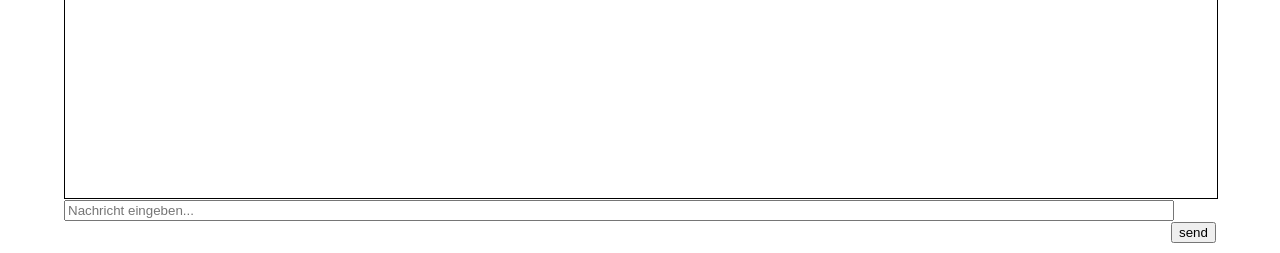
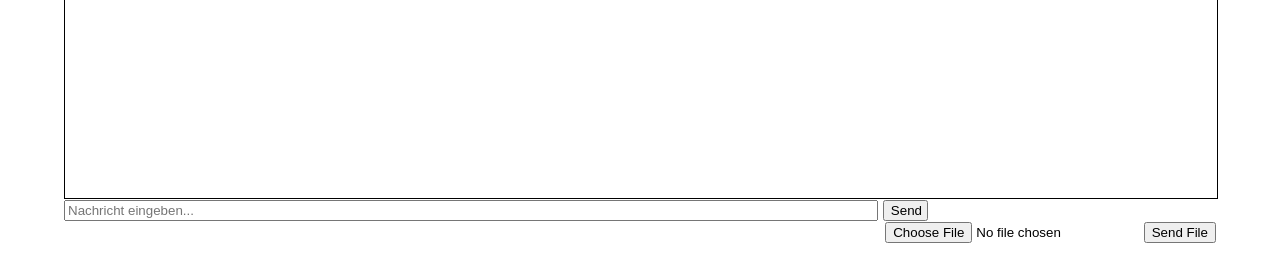
Before and after one commit to j94wittwer/ChitterChatter, a PHP site: page /pages/chat.php in a window 1280 px wide. Shown: the part 547-800 px from the top of the page. Run offline with PHP 8.4, Linux system fonts and the light colour scheme; the visitor is signed in with stand-in values (Sample User, id 1); data that the repository does not hold is empty; some libraries are stand-ins or nearby versions; some web fonts are replaced.

Commit message:
.sqp added

```diff
--- a/css/chat.css
+++ b/css/chat.css
@@ -73,11 +73,20 @@ h2 {
 	display: inline-block;
 	margin-top: 1px;
 	width: 45px;
-	float: right;
+}
+.chatfooter #sendfile {
+	display: inline-block;
+	margin-top: 1px;
+	width: auto;
 }
 
-.chatfooter input {
+.chatfooter input[type=file] {
+	margin : 1px;
+	width: auto;
+}
+
+.chatfooter input[type=text] {
 	display: inline-block;
 	margin-top: 1px;
-	width: calc(100% - 50px);
+	width: 70%;
 }
--- a/js/chat.js
+++ b/js/chat.js
@@ -5,8 +5,9 @@ $(document).ready(function(){
 	var newMessageCounter = 0;
 	$('#sendmessage').click(function(){
 		sendmessage();
+	});
 
-	});
+
 	$('#arrow').click(function(){
 		$('#chat').animate({ scrollTop: $('#chat')[0].scrollHeight }, 600);
 	});
@@ -67,6 +68,7 @@ $(document).ready(function(){
 		$('#message').val("");
 		}
 	}
+
 	function playSound($filename){
 		/*if($filename){
 			var audio = new Audio('../sound/referee.mp3');
--- a/pages/chat.php
+++ b/pages/chat.php
@@ -4,7 +4,11 @@
 		header("Location: login");
 	}
 	if (isset ($_REQUEST['openchat'])){
-		$_SESSION['roomid'] = $_POST['roomid'];
+	    if($_GET['roomid'] == '') {
+            $_SESSION['roomid'] = $_POST['roomid'];
+        } else {
+            $_SESSION['roomid'] = $_GET['roomid'];
+        }
 		$_SESSION['lastmessageid'] = 0;
 	}
 
@@ -38,9 +42,14 @@
 	<img id="arrow" alt="arrow_down"src="../img/arrow_down.png">
 	</div>
 	<div class="chatfooter">
-		<form method="post" id="chatform">
-			<input type="text" id="message" name="chatinput" placeholder="Nachricht eingeben..." autocomplete="off"></input>
-			<button  type="button" name="chatten" id="sendmessage">send</button>
+		<form method="post" id="chatform" action="../resources/upload.php" enctype="multipart/form-data">
+			<input type="text" id="message" name="chatinput" placeholder="Nachricht eingeben..." autocomplete="off"/>
+            <button  type="button" name="chatten" id="sendmessage">Send</button>
+            <span style="float:right">
+                <input type="file" name="fileToUpload" id="fileToUpload"/>
+                <button type="submit" id="sendfile">Send File</button>
+                <span
+            </span>
 		</form>
 	</div>
 </body>
```
Also changed, not shown: resources/upload.php (added, +30 -0 lines).
